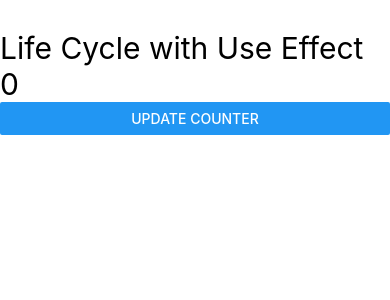
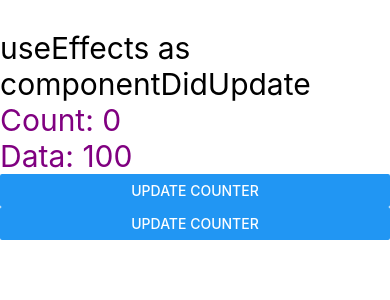
Before and after one commit to mtalhaleo2002/RN-App-From-Bg, a React Native app: screen / in a window 390 px wide. Shown: the top 300 px of the page. Built offline with nearby package versions, Linux system fonts and the light colour scheme.

Commit message:
useEffectHook As componentDidUpdate Life Cycle Method ( Specific State)

```diff
--- a/App.tsx
+++ b/App.tsx
@@ -3,19 +3,26 @@ import { Button, Text, View } from 'react-native';
 
 const App = () => {
   const [count, setCount] = useState(0);
+  const [data, setData] = useState(100);
 
   useEffect(() => {
-    // console.warn('Component Mounted');
-    console.log('Component Mounted');
-  }, []); // That method can be called only once when the component is mounted
+    console.log('Data is Updated');
+  }, [data]); // only when data changes
+
+  useEffect(() => {
+    console.log('Count is Updated');
+  }, [count]); // only when count changes
 
   return (
     <View>
       <Text style={{ color: 'black', fontSize: 30, marginTop: 30 }}>
-        Life Cycle with Use Effect {count}
+        useEffects as componentDidUpdate
       </Text>
+      <Text style={{ color: 'purple', fontSize: 30 }}>Count: {count}</Text>
+      <Text style={{ color: 'purple', fontSize: 30 }}>Data: {data}</Text>
 
       <Button title="Update Counter" onPress={() => setCount(count + 1)} />
+      <Button title="Update Counter" onPress={() => setData(data + 1)} />
     </View>
   );
 };
```
